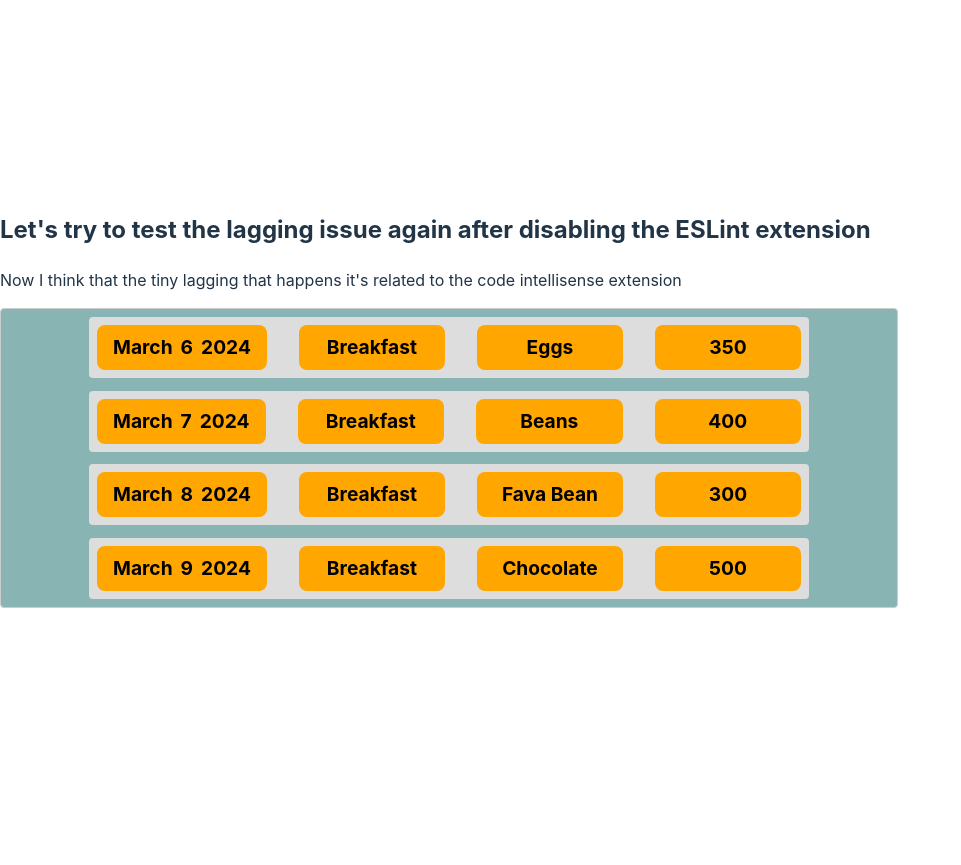
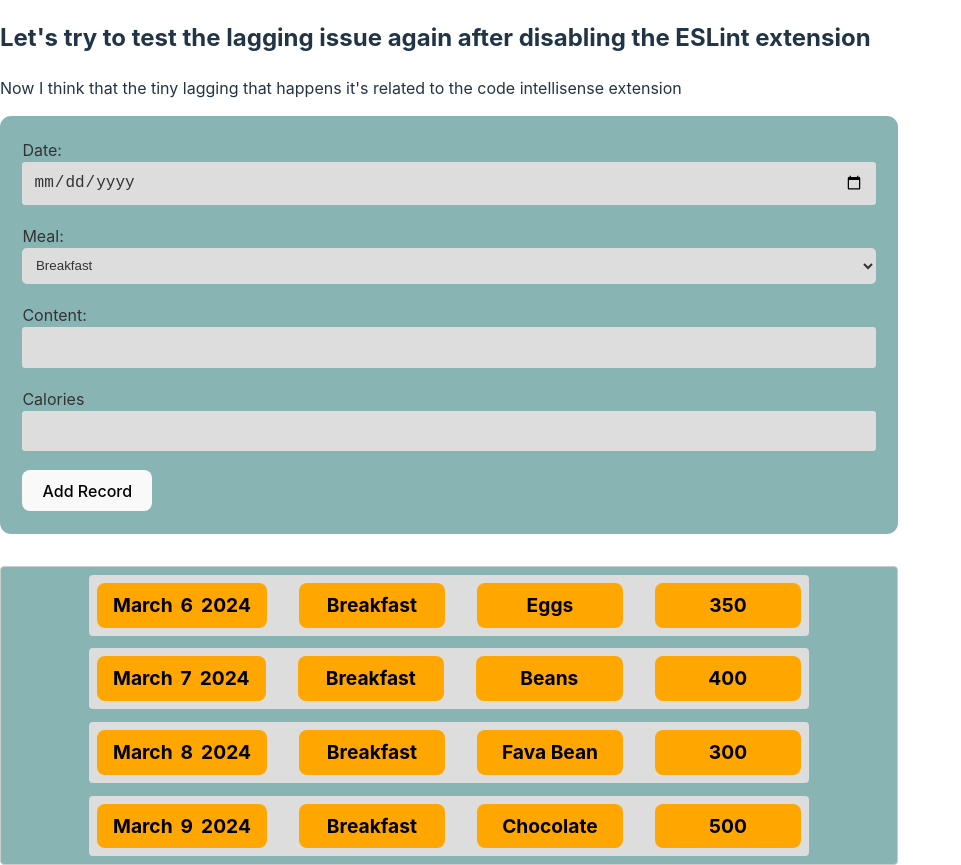
Before and after one commit to mostafafinal/Front-End-Tutorial, a React (Vite) app in the folder react/calorie-tracker/: page / in a window 1280 px wide. Shown: the whole page, without its empty margins (0-961 px from the left). Before the commit the page ends 800 px from the top, so only its background shows below. Built offline with nearby package versions, Linux system fonts and the light colour scheme.

Commit message:
Leaning react tasks, files handling & building Form component

```diff
--- a/react/calorie-tracker/src/App.jsx
+++ b/react/calorie-tracker/src/App.jsx
@@ -1,4 +1,8 @@
-import { RecordListItems, RecordsList } from "./components/RecordList";
+import {
+  RecordListItems,
+  RecordsList,
+} from "./components/recordList/RecordList";
+import RecordForm from "./components/recordForm/recordForm";
 function App() {
   return (
     <div className="App">
@@ -10,6 +14,9 @@ function App() {
         Now I think that the tiny lagging that happens it's related to the code
         intellisense extension
       </p>
+      <div className="from-wrapper">
+        <RecordForm />
+      </div>
       <div className="list-wrapper">
         <RecordListItems records={RecordsList} />
       </div>
--- a/react/calorie-tracker/src/components/CalorieRecord.css
+++ b/react/calorie-tracker/src/components/calorieRecord/CalorieRecord.css
@@ -1,7 +1,7 @@
 .parent-list {
   list-style: none;
   padding: 0.5rem;
-  border-radius: 0.25rem;
+  border-radius: 0.7rem;
   margin: auto;
   display: flex;
   background-color: #ddd;
--- /dev/null
+++ b/react/calorie-tracker/src/components/recordForm/CaloriesRecordForm.css
@@ -0,0 +1,58 @@
+/* Form styles */
+
+form {
+  background-color: #89b4b4;
+  padding: 1.4rem;
+  border-radius: 0.7rem;
+  margin-bottom: 2rem;
+}
+
+form label {
+  color: #333;
+  margin-right: 1.8rem;
+  margin-bottom: 0.4rem;
+}
+
+form input[type="text"],
+form input[type="number"],
+form input[type="date"] {
+  background-color: #ddd;
+  color: #333;
+  border: none;
+  padding: 0.7rem;
+  border-radius: 0.2rem;
+  width: 100%;
+  min-width: 15rem;
+  margin-bottom: 1.2rem;
+  font-size: 1rem;
+  display: block;
+  box-sizing: border-box;
+}
+
+form select {
+  background-color: #ddd;
+  color: #333;
+  border: none;
+  padding: 0.6rem;
+  border-radius: 0.3rem;
+  width: 100%;
+  min-width: 15rem;
+  margin-bottom: 1.2rem;
+  display: block;
+  box-sizing: border-box;
+}
+
+.footer {
+  display: flex;
+}
+
+.footer button {
+  background-color: #ddd;
+  color: #012367;
+  display: block;
+  border: 0.18rem solid #012367;
+  border-radius: 15px;
+  padding: 0.6rem;
+  cursor: pointer;
+  flex-grow: 1;
+}
--- /dev/null
+++ b/react/calorie-tracker/src/components/recordForm/recordForm.jsx
@@ -0,0 +1,23 @@
+import "./CaloriesRecordForm.css";
+function RecordForm() {
+  return (
+    <form>
+      <label htmlFor="date">Date:</label>
+      <input type="date" name="date" id="date" />
+      <label htmlFor="meal">Meal:</label>
+      <select name="meal" id="meal">
+        <option>Breakfast</option>
+        <option>Launch</option>
+        <option>Snack</option>
+        <option>Dinner</option>
+      </select>
+      <label htmlFor="content">Content:</label>
+      <input type="text" name="content" id="content" />
+      <label htmlFor="calories">Calories</label>
+      <input type="number" name="calories" id="" />
+      <button>Add Record</button>
+    </form>
+  );
+}
+
+export default RecordForm;
--- a/react/calorie-tracker/src/components/RecordList.jsx
+++ b/react/calorie-tracker/src/components/recordList/RecordList.jsx
@@ -1,4 +1,4 @@
-import "../components/RecordList.css";
+import "../recordList/RecordList.css";
 import { useState } from "react";
 const RecordsList = [
   {
```
Also changed, not shown: react/calorie-tracker/src/components/calorieRecord/CalorieRecord.jsx (renamed from react/calorie-tracker/src/components/CalorieRecord.jsx), react/calorie-tracker/src/components/recordList/RecordList.css (renamed from react/calorie-tracker/src/components/RecordList.css).
